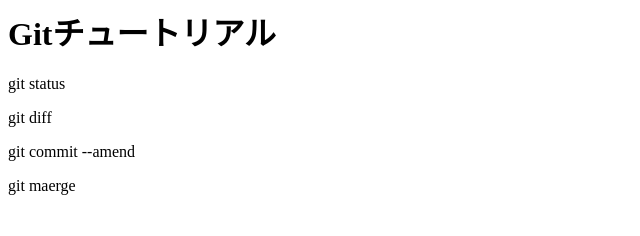
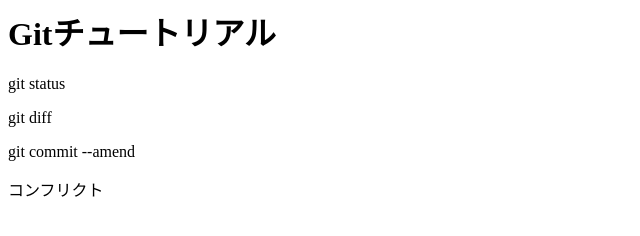
Before and after one commit to modelvox/git_modelvox, a plain HTML site: page index.html in a window 1280 px wide. Shown: the full height of the page, 0-640 px from the left. Drawn offline with Linux system fonts and the light colour scheme.

Commit message:
コンフリクトの追記

```diff
--- a/index.html
+++ b/index.html
@@ -2,4 +2,4 @@
 <p>git status</p>
 <p>git diff</p>
 <p>git commit --amend</p>
-<p>git maerge</p>
+<p>コンフリクト</p>
```
